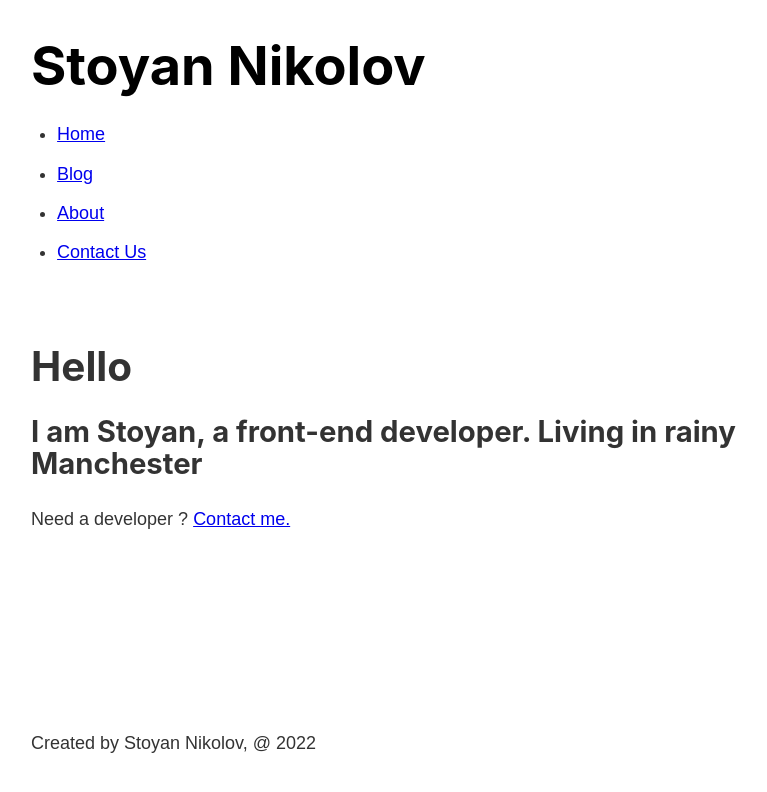
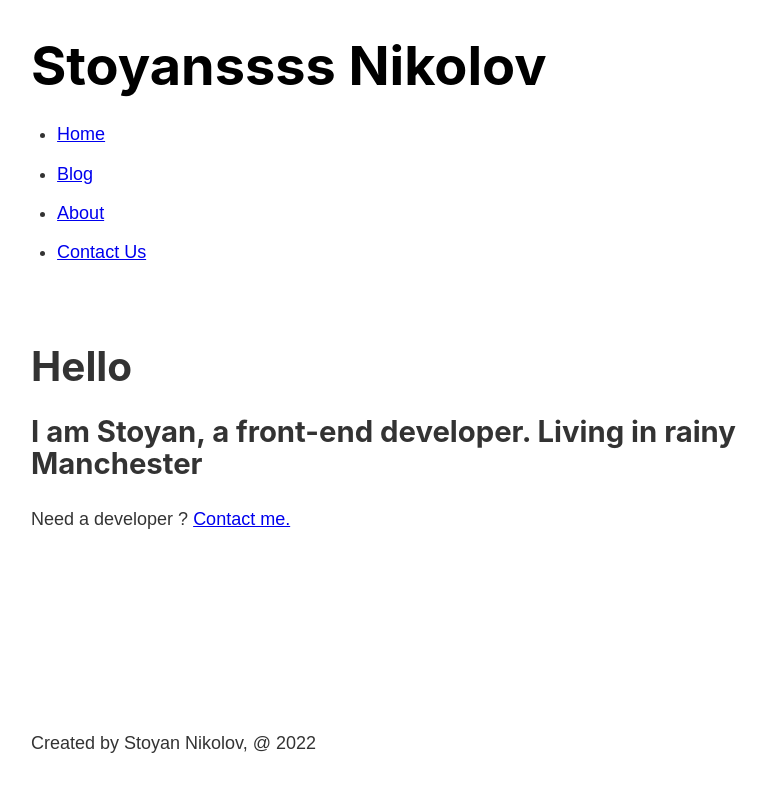
Before and after one commit to stoine92/my-gatsby-react-app, a Gatsby site: page / in a window 1280 px wide. Shown: the whole page, without its empty margins (252-1019 px from the left). Built offline with nearby package versions, Linux system fonts and the light colour scheme; Gatsby itself is replaced by a stand-in of ours.

Commit message:
Update header.js

```diff
--- a/src/components/header.js
+++ b/src/components/header.js
@@ -5,7 +5,7 @@ import * as headerStyles from '../components/header.module.scss'
 const Header = () => {
     return(
         <header className={headerStyles.header}>
-        <h1><Link className={headerStyles.title} to='/'>Stoyan Nikolov</Link></h1>
+        <h1><Link className={headerStyles.title} to='/'>Stoyanssss Nikolov</Link></h1>
         <nav>
             <ul className={headerStyles.navList}>
             <li><Link className={headerStyles.navItem} to="/">Home</Link></li>
```
